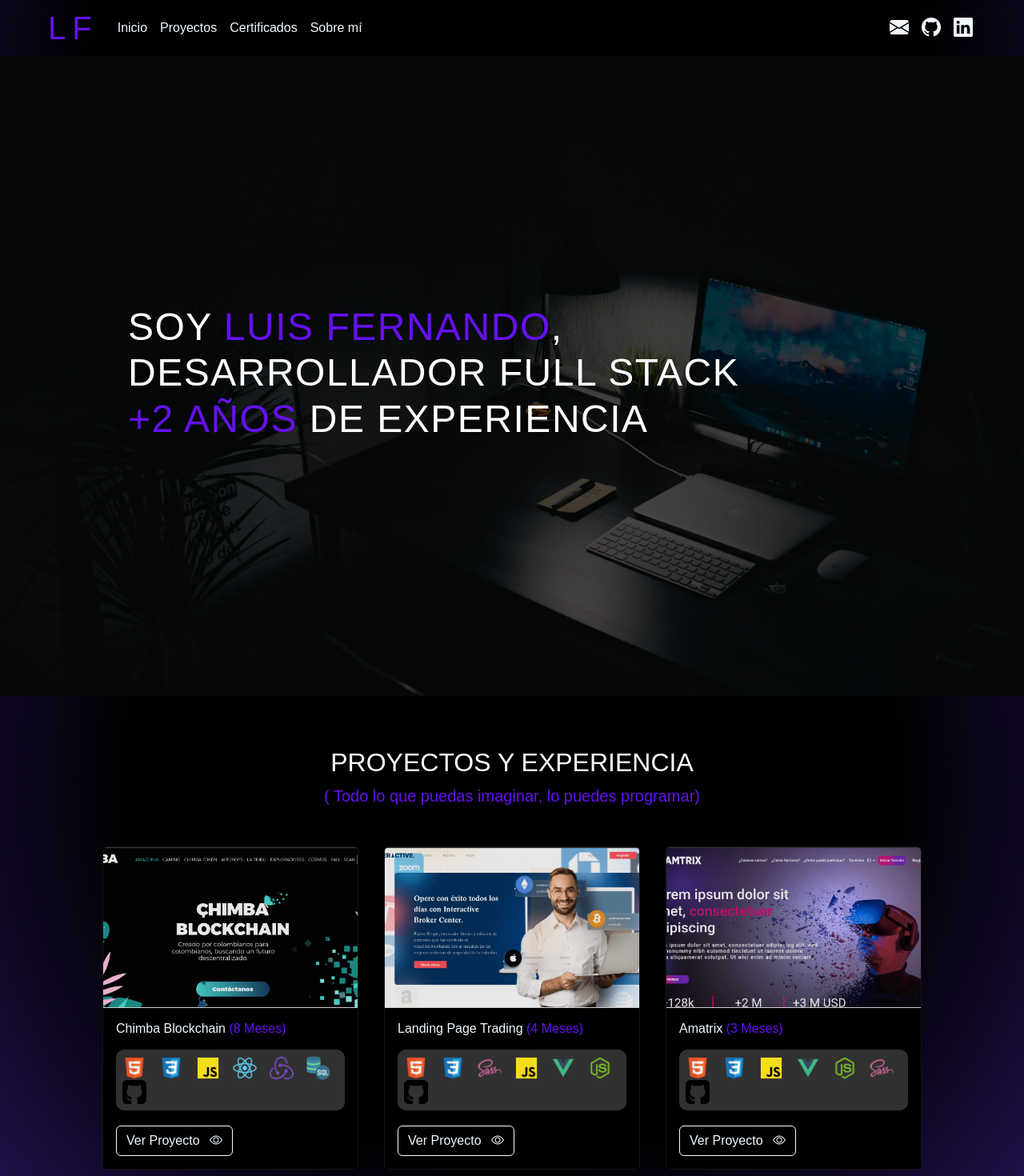
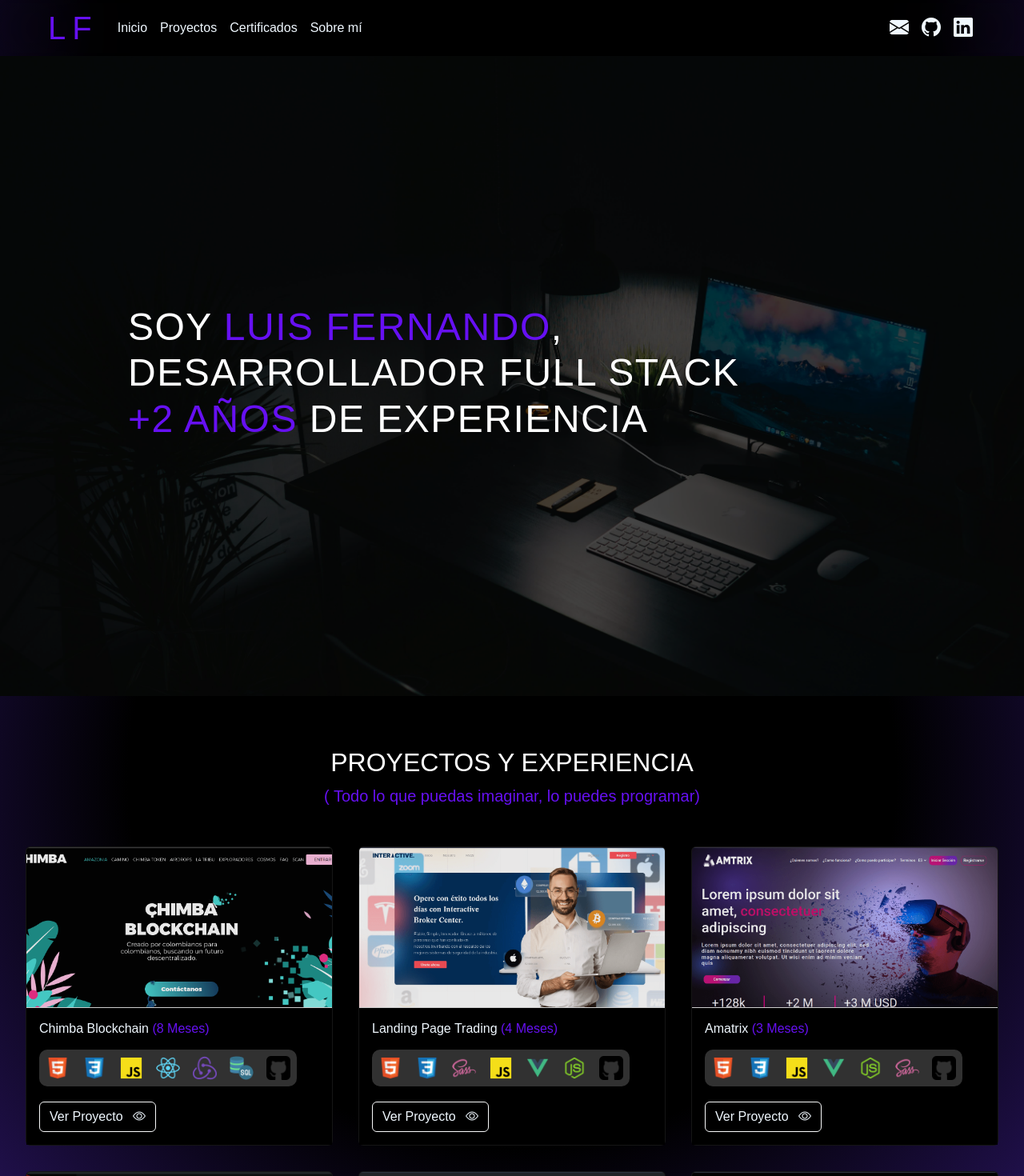
Before and after one commit to luisruiz2000/portafolio, a React (Vite) app: page / in a window 1280 px wide. Shown: the top 1470 px of the page at 80% size. Built offline with nearby package versions, Linux system fonts and the light colour scheme; a web font is replaced by a local one.

Commit message:
Ajustando tamaño de las cards de poryectos

```diff
--- a/src/components/BtnComponent/BtnComponent.css
+++ b/src/components/BtnComponent/BtnComponent.css
@@ -7,6 +7,5 @@
 
 .btnProjects:hover {
   color: #6610f2 !important;
-  font-weight: bold;
   border: solid 1px #6610f2 !important;
 }
--- a/src/components/MyProjects/CardsProjects/cardsProjects.css
+++ b/src/components/MyProjects/CardsProjects/cardsProjects.css
@@ -1,5 +1,5 @@
 .card {
-  width: 20rem;
+  width: 24rem;
 }
 
 .card-body {
@@ -24,4 +24,7 @@
   .containerCards {
     margin: 1rem !important;
   }
+  .card {
+    width: 20rem;
+  }
 }
```
